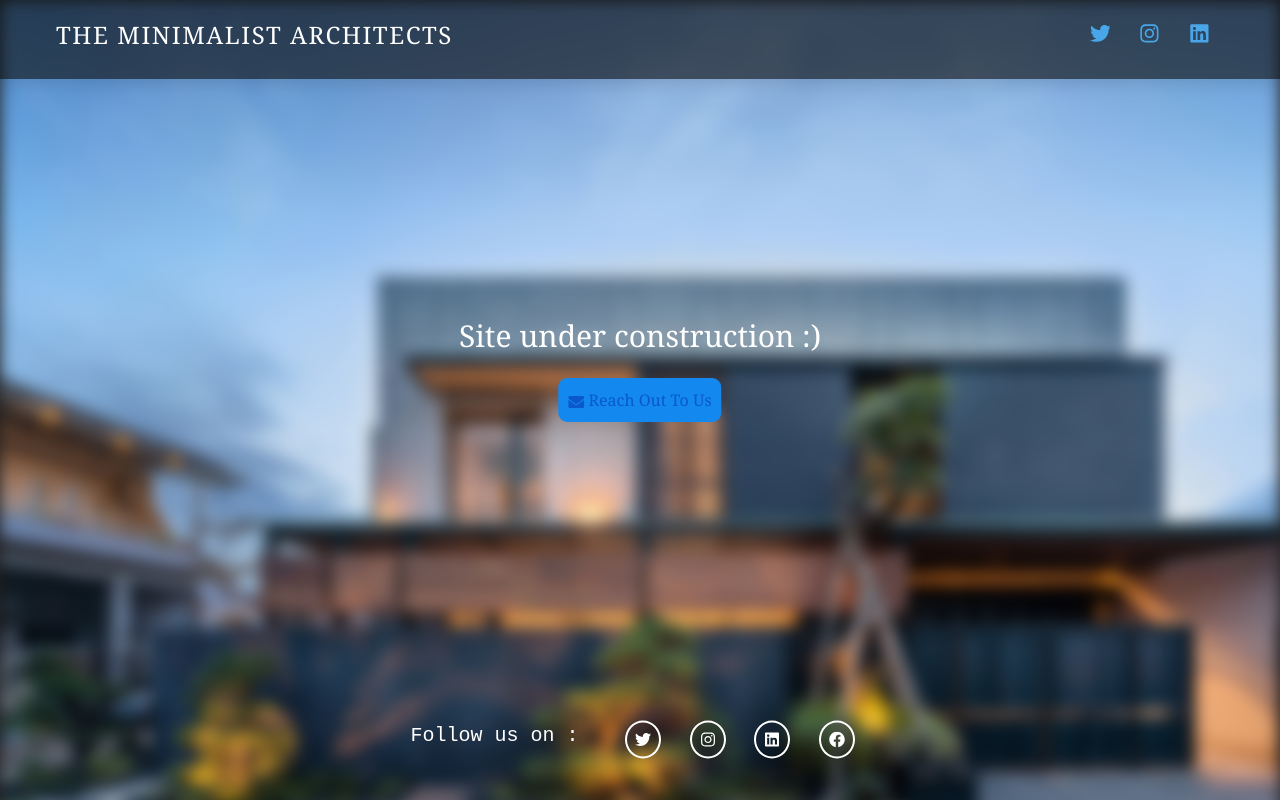
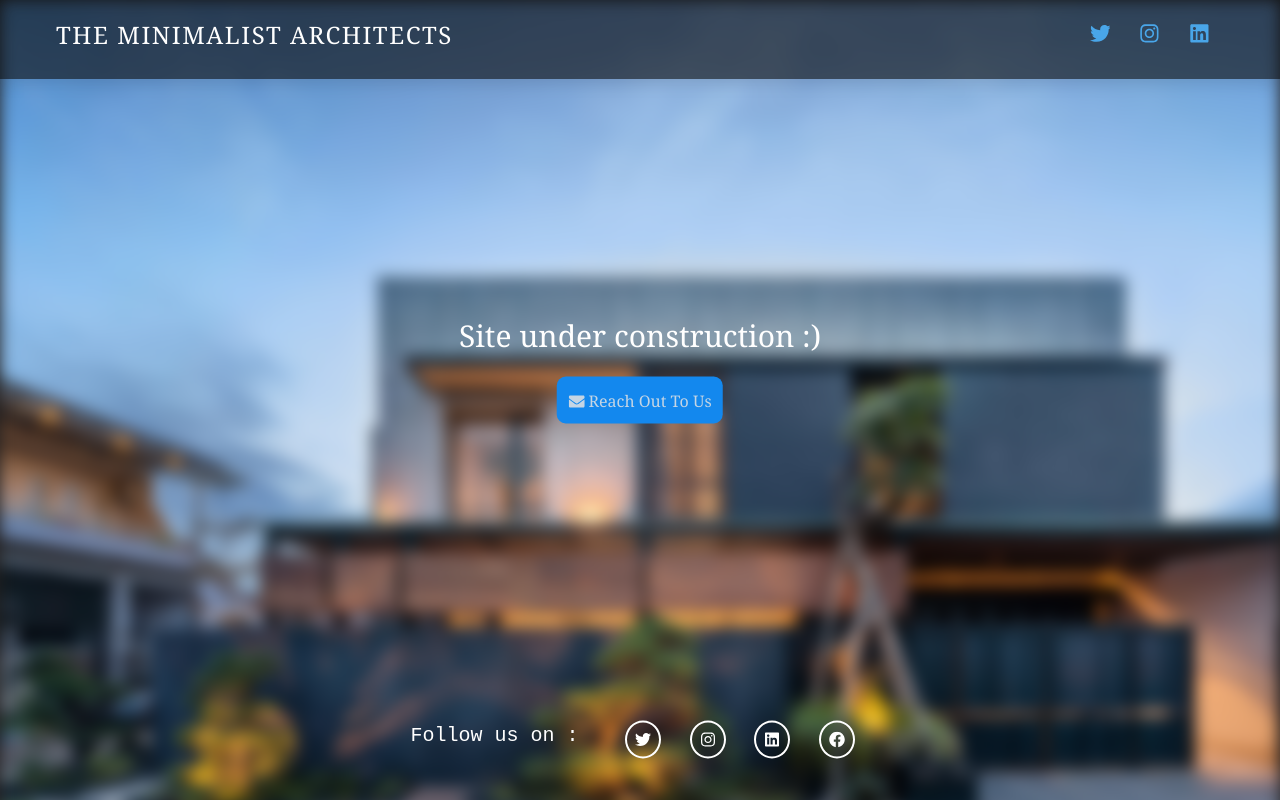
Before and after one commit to ichbinprashant/minimalist-architects, a React (Create React App) app: page / in a window 1280 px wide. In both pictures the pointer is over the element 640 px from the left and 400 px from the top of the page. Built offline with nearby package versions, Linux system fonts and the light colour scheme.

Commit message:
contact us button corrected

```diff
--- a/src/App.css
+++ b/src/App.css
@@ -73,7 +73,7 @@ a {
 .under_c h2{
   font-size: 30px;
 }
-.email{
+.under_c a{
   position: absolute;
   top: 50%;
   left: 50%;
@@ -86,6 +86,11 @@ a {
   text-decoration: none;
   font-family: Cambria, Cochin, Georgia, Times, 'Times New Roman', serif;
 
+}
+
+.under_c :hover{
+  padding: 11.5px;
+  color: rgb(197, 213, 228);
 }
 section{
   background-image: url(./backg-1.jpg);
--- a/src/components/About/Footer.js
+++ b/src/components/About/Footer.js
@@ -1,5 +1,5 @@
 import React from "react";
-import{FaBars, FaTwitter, FaLinkedin, FaInstagram, FaFacebook} from "react-icons/fa"
+import{ FaTwitter, FaLinkedin, FaInstagram, FaFacebook} from "react-icons/fa"
 export default function Footer(){
     return(
         <div className="footer">
--- a/src/components/Navbar/Navbar.js
+++ b/src/components/Navbar/Navbar.js
@@ -1,6 +1,5 @@
-import React, {useState, useRef, useEffect} from 'react'
-import {  Nav, Container } from 'react-bootstrap';
-import{FaBars, FaTwitter, FaLinkedin, FaInstagram} from "react-icons/fa"
+import React from 'react'
+import{ FaTwitter, FaLinkedin, FaInstagram} from "react-icons/fa"
 import './Navbar.css'
 
 export default function Navbar(){
```
